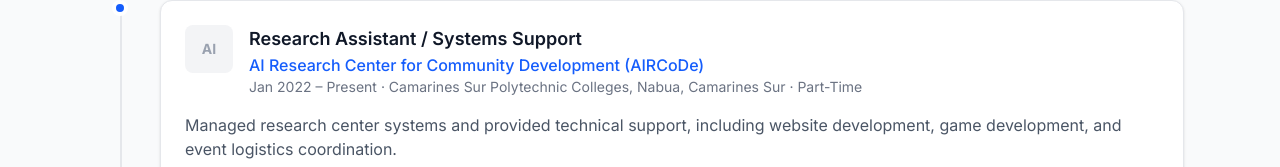
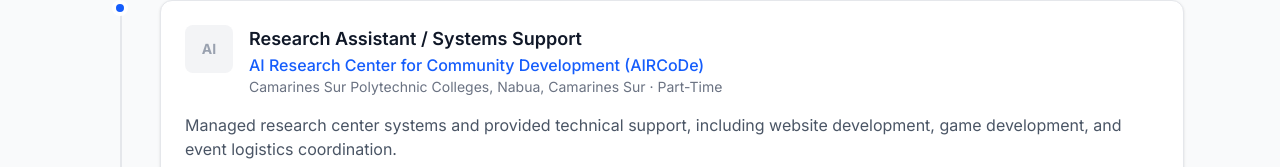
Before and after one commit to CaseinBrt/Portfolio, a Next.js app: page / in a window 1280 px wide. Shown: the part 784-951 px from the top of the page. Built offline with nearby package versions, Linux system fonts and the light colour scheme.

Commit message:
refactor(ui): remove date ranges from experience displays
Removes the rendering of start and end dates from the experience section
across the print view, the ExperienceCard component, and the text-based
PDF generator. This aligns the UI with recent data model changes that
removed date fields.

```diff
--- a/src/app/print/page.tsx
+++ b/src/app/print/page.tsx
@@ -52,9 +52,6 @@
                    <h3 className="font-semibold">{exp.title}</h3>
                    <p className="text-gray-600">{exp.company} • {exp.location}</p>
                  </div>
-                <span className="text-sm text-gray-500">
-                  {formatDate(exp.startDate)} – {exp.current ? 'Present' : formatDate(exp.endDate!)}
-                </span>
                </div>
                <ul className="list-disc list-inside mt-2 text-sm text-gray-700 space-y-1">
                 {exp.achievements.slice(0, 3).map((achievement, i) => (
--- a/src/components/resume/ExperienceCard.tsx
+++ b/src/components/resume/ExperienceCard.tsx
@@ -6,13 +6,6 @@
 }
 
 export function ExperienceCard({ experience }: ExperienceCardProps) {
-  const formatDate = (date: string) => {
-    return new Date(date + '-01').toLocaleDateString('en-US', {
-      month: 'short',
-      year: 'numeric',
-    });
-  };
-
   return (
     <div className="bg-white dark:bg-gray-900 rounded-xl p-6 shadow-sm border border-gray-200 dark:border-gray-800">
       <div className="flex flex-col sm:flex-row sm:items-start gap-4 mb-4">
@@ -31,9 +24,7 @@
             {experience.company}
           </p>
           <p className="text-sm text-gray-500 dark:text-gray-500">
-            {formatDate(experience.startDate)} –{' '}
-            {experience.current ? 'Present' : formatDate(experience.endDate!)}
-            {' · '}{experience.location}
+            {experience.location}
             {' · '}<span className="capitalize">{experience.type}</span>
           </p>
         </div>
--- a/src/lib/pdf.ts
+++ b/src/lib/pdf.ts
@@ -36,7 +36,6 @@
   lines.push('-'.repeat(40));
   experience.forEach((exp) => {
     lines.push(`${exp.title} at ${exp.company}`);
-    lines.push(`${formatDate(exp.startDate)} - ${exp.current ? 'Present' : formatDate(exp.endDate!)}`);
     lines.push(`${exp.location} | ${exp.type}`);
     exp.achievements.forEach((achievement) => {
       lines.push(`  • ${achievement}`);
```
Lines whose indentation alone changed are shown as unchanged.
